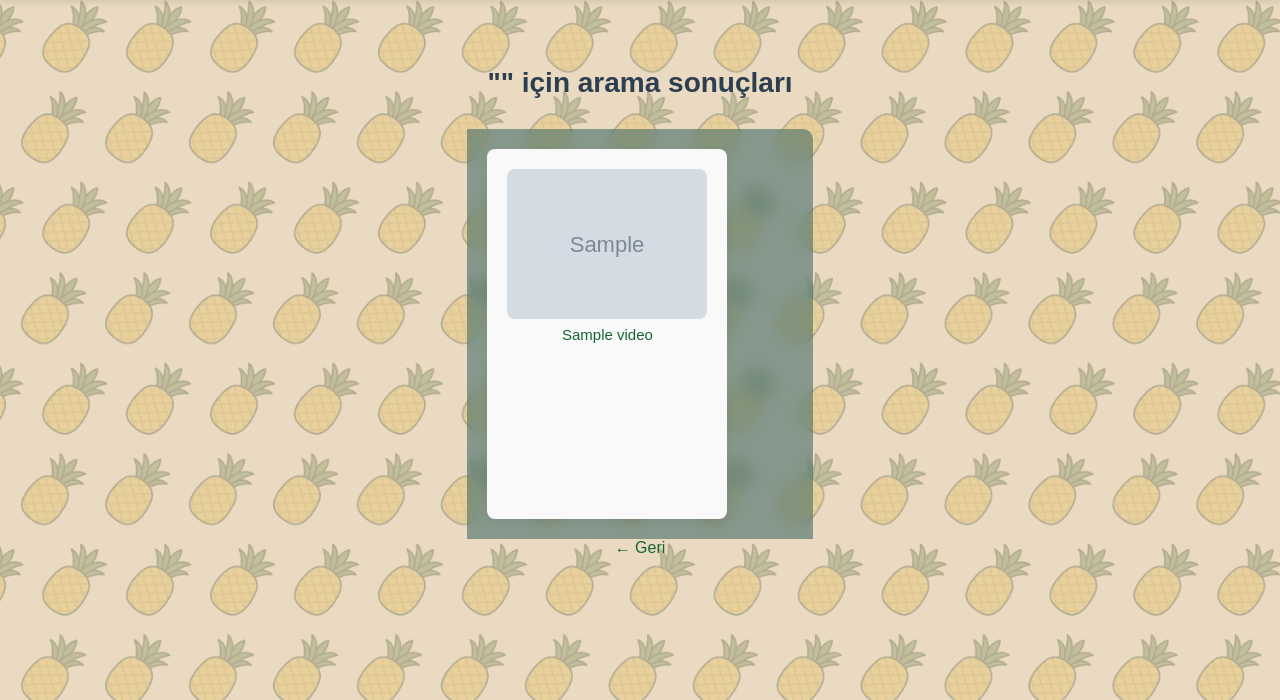
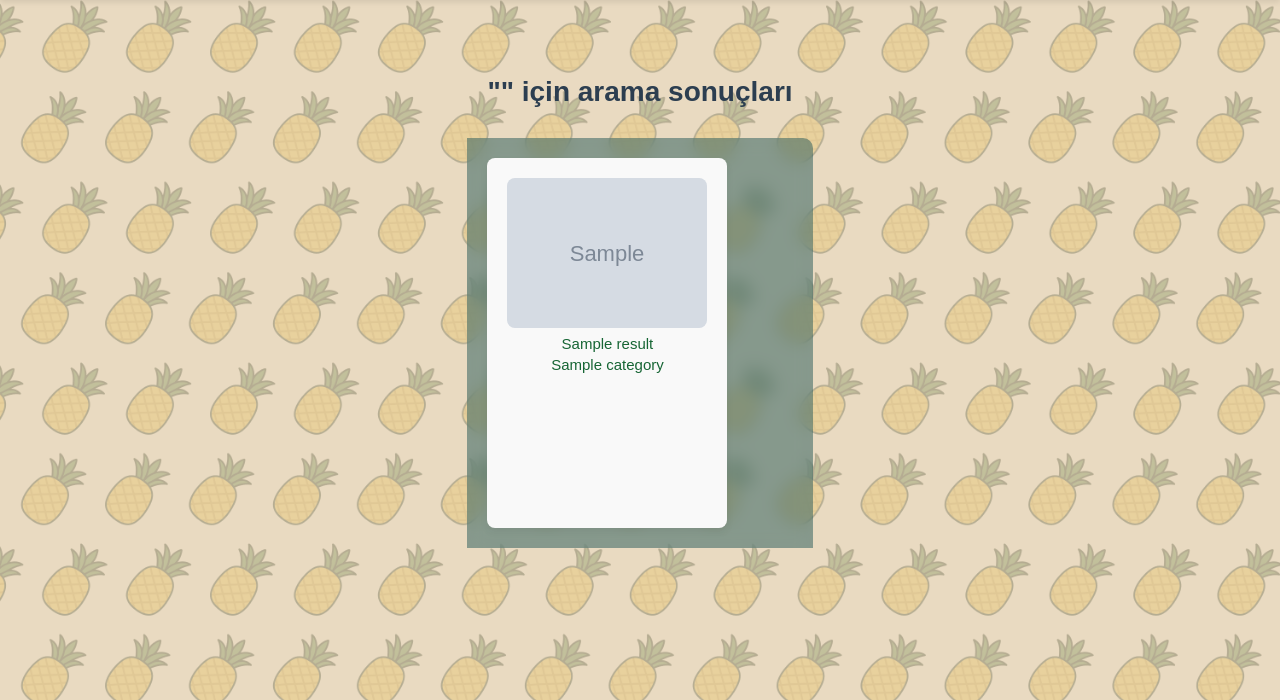
Before and after one commit to pineapple-borek/pineapple_borekTV, a Flask app: template pineappleTV/templates/search_results.html in a window 1280 px wide. Shown: the part 100-800 px from the top of the page. Run offline with Flask 3, Linux system fonts and the light colour scheme; the template is opened without the code that fills it: most values are stand-ins (such as "Sample title", 1, 10 or a date in 2020); grey boxes marked "Sample" are stand-in pictures.

Commit message:
Update search_results.html
search_result dosyasi video yerine kapak gostermek icin ayarlandi

```diff
--- a/pineappleTV/templates/search_results.html
+++ b/pineappleTV/templates/search_results.html
@@ -6,15 +6,16 @@
 
     {% if results %}
         <div class="video-list">
-            {% for video in results %}
+            {% for result in results %}
                 <div class="video-item">
-                    <a href="{{ url_for('video', name=video.name) }}" class="video-link">
-                        {% if video.thumbnail %}
-                            <img src="{{ video.thumbnail }}" alt="{{ video.name }}" class="thumbnail">
+                    <a href="{{ url_for('videos', category=result.category ~ '/' ~ result.name) }}" class="video-link">
+                        {% if result.thumbnail %}
+                            <img src="{{ result.thumbnail }}" alt="{{ result.name }}" class="thumbnail">
                         {% else %}
                             <div class="no-thumbnail">Görsel yok</div>
                         {% endif %}
-                        <div class="video-title">{{ video.name }}</div>
+                        <div class="video-title">{{ result.name }}</div>
+                        <div class="video-category">{{ result.category|capitalize }}</div>
                     </a>
                 </div>
             {% endfor %}
@@ -22,8 +23,6 @@
     {% else %}
         <p class="no-favorites">Sonuç bulunamadı.</p>
     {% endif %}
-
-    <a href="javascript:history.back()" class="back-button">← Geri</a>
 </div>
 
 {% endblock %}
```
